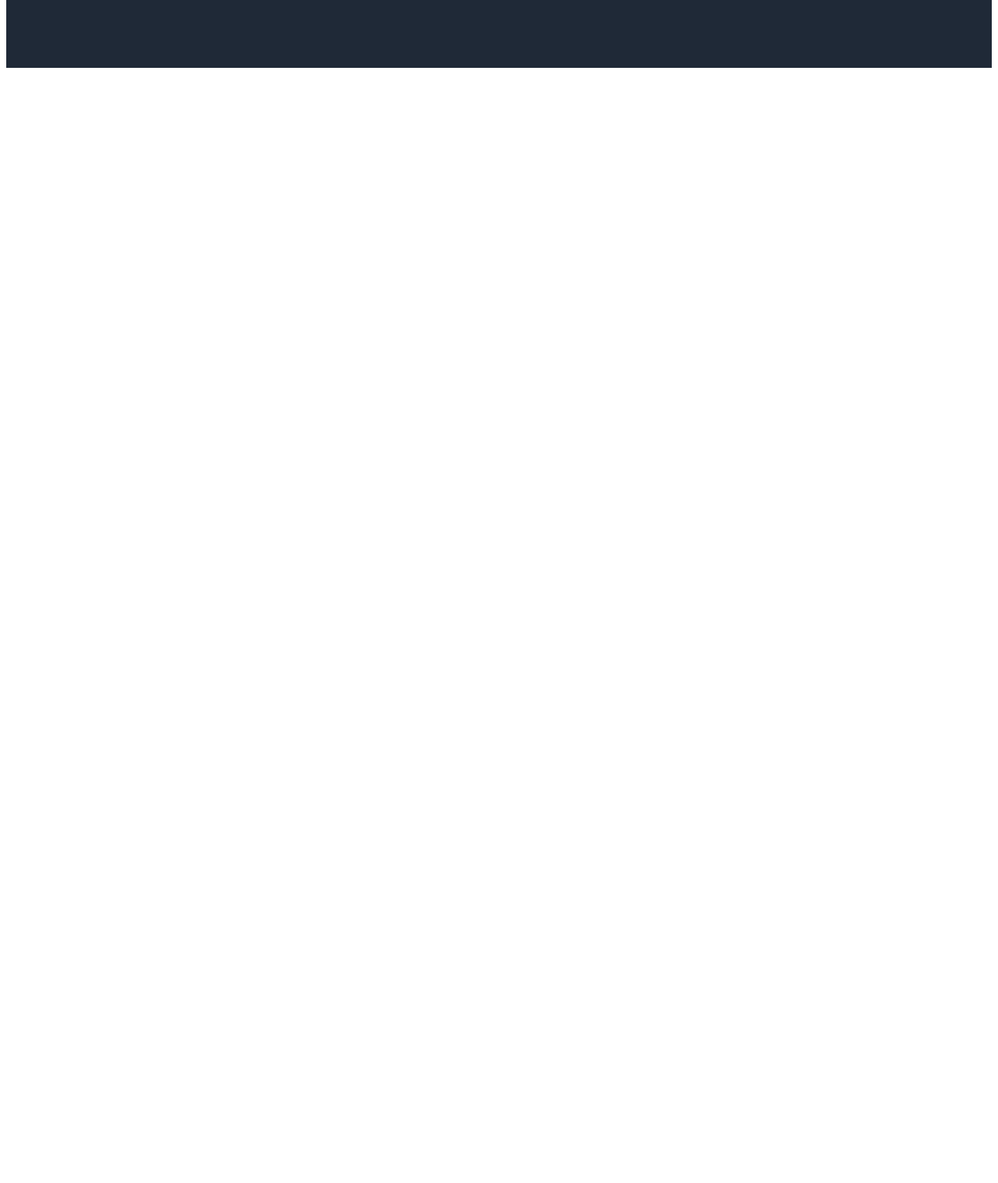
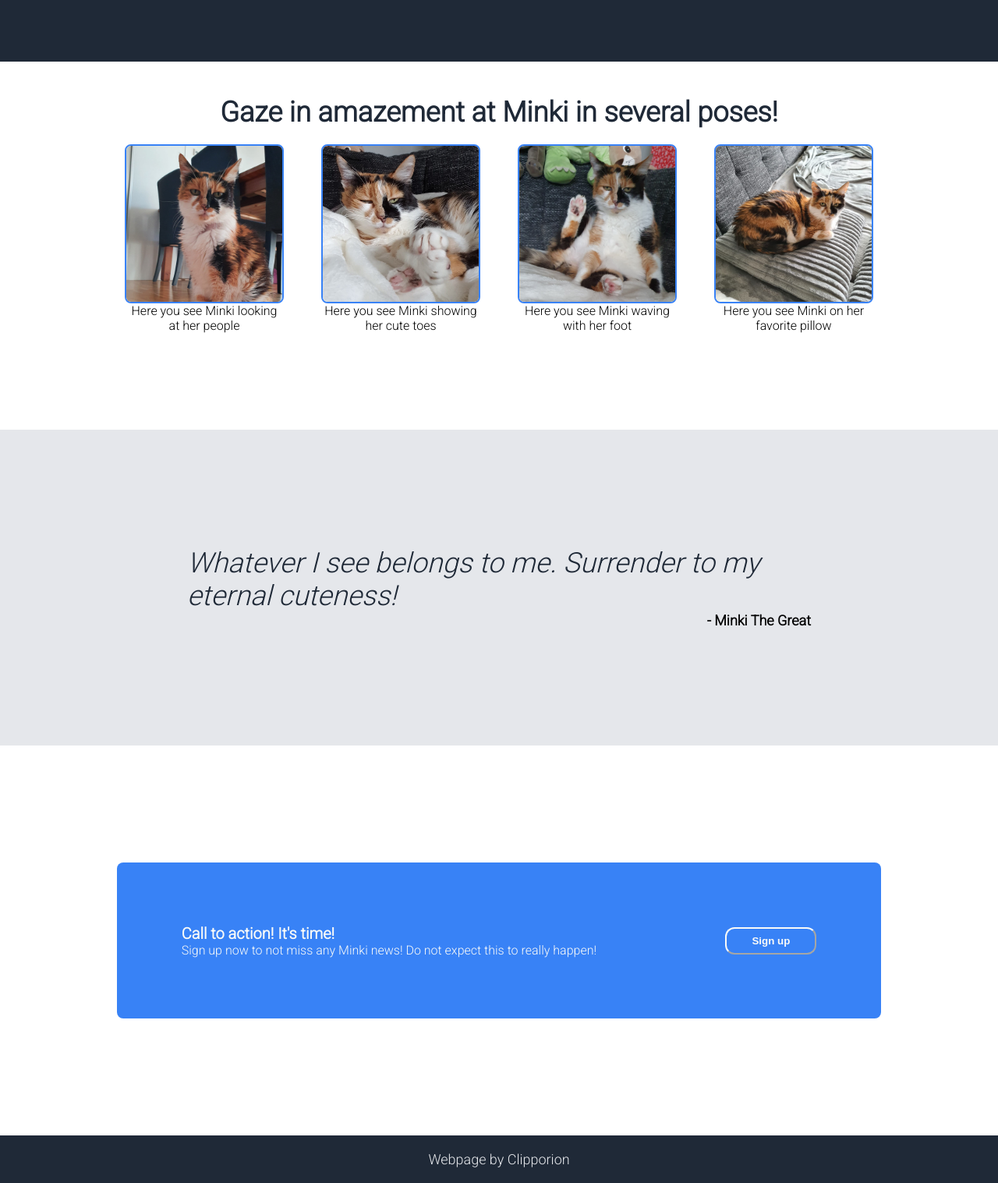
Before and after one commit to Clipporion/landing-page, a plain HTML site: page index.html in a window 1280 px wide. Shown: the part 540-2057 px from the top of the page at 78% size. Before the commit the page ends 800 px from the top, so only its background shows below. Drawn offline with Linux system fonts and the light colour scheme.

Commit message:
Finish landing page according to model
I added the rest of the landing page sections according to the model
landing page on "The Odin Project".
Instead of empty boxes I used pictures of my own cat Minki.

For aligning all the elements I used flexbox containers.

```diff
--- a/index.html
+++ b/index.html
@@ -38,5 +38,53 @@
             </div>
         </div>
     </div>
+    <div class="pictures">
+        <div class="infoheader">
+            <p>Gaze in amazement at Minki in several poses!</p>
+        </div>
+        <div class="small">
+            <div class="imagesmall">
+                <img src="images/minkiemperor.jpeg" alt="Here you see Minki looking at her people">
+                <p>Here you see Minki looking at her people</p>
+            </div>
+            <div class="imagesmall">
+                <img src="images/minkifeet.jpeg" alt="Here you see Minki showing her cute toes">
+                <p>Here you see Minki showing her cute toes</p>
+            </div>
+            <div class="imagesmall">
+                <img src="images/minkihi.jpeg" alt="Here you see Minki waving with her foot">
+                <p>Here you see Minki waving with her foot</p>
+            </div>
+            <div class="imagesmall">
+                <img src="images/minkipillow.jpeg" alt="Here you see Minki on her favorite pillow">
+                <p>Here you see Minki on her favorite pillow</p>
+            </div>
+            </div>
+        </div>
+    </div>
+    <div class="quotes">
+        <div class="quote">
+            <div class="line">
+                <p>Whatever I see belongs to me. Surrender to my eternal cuteness!</p>
+            </div>
+            <div class="originator">
+                <p>- Minki The Great</p>
+            </div>
+        </div>
+    </div>
+    <div class="calltoaction">
+        <div class="container">
+            <div class="call">
+                <h1>Call to action! It's time!</h1>
+                <p>Sign up now to not miss any Minki news! Do not expect this to really happen!</p>
+            </div>
+            <div class="actionbutton">
+                <button type="button">Sign up</button>
+            </div>
+        </div>
+    </div>
+    <div class="footer">
+        <a href="https://github.com/Clipporion">Webpage by Clipporion</a>
+    </div>
 </body>
 </html>
--- a/style.css
+++ b/style.css
@@ -1,10 +1,11 @@
-@import url('https://fonts.googleapis.com/css2?family=Roboto:wght@700&display=swap');
+@import url('https://fonts.googleapis.com/css2?family=Roboto:wght@300&display=swap');
 
 body {
     font-family: Roboto, sans-serif;
+    margin: 0;
 }
 
-.header {
+.header, .footer {
     display: flex;
     flex-direction:column;
     background-color: #1F2937;
@@ -47,6 +48,7 @@ a, .herosubtext {
     gap: 16px;
     align-items: center;
     padding: 100px 0px;
+    justify-content: center;
 }
 
 .maintext {
@@ -54,8 +56,6 @@ a, .herosubtext {
     display: flex;
     flex-direction: column;
     gap: 8px;
-    margin-left: 100px;
-    margin-right: auto;
 }
 
 .heroheader {
@@ -72,8 +72,106 @@ button {
     font-weight: 900;
 }
 
-img {
+.image img{
     height: auto;
     width: 500px;
-    margin-right: 100px;
+    border-radius: 8px;
 }
+.pictures {
+    display: flex;
+    flex-direction: column;
+    align-items: center;
+    padding: 24px;
+    margin-bottom:100px;
+}
+
+.infoheader {
+    font-size: 36px;
+    font-weight: 900;
+    color: #1F2937;
+    padding: 20px;
+}
+
+.small {
+    display: flex;
+    gap: 48px;
+    justify-content: center;
+}
+
+.imagesmall {
+    display: flex;
+    flex-direction: column;
+    width: 204px;
+    flex: 0 0 auto;
+    justify-content: center;
+    align-items: center;
+    text-align: center;
+}
+
+.imagesmall img {
+    width: 200px;
+    height: 200px;
+    border: 2px solid #3882F6;
+    border-radius: 8px;
+}
+
+.quotes {
+    display: flex;
+    flex-direction: column;
+    background-color: #E5E7EB;
+    padding: 150px;
+    align-items: center;
+}
+
+.quote {
+    display: flex;
+    flex-direction: column;
+    max-width:800px;
+}
+
+.line {
+    font-size: 36px;
+    font-style: italic;
+    color: #1F2937
+}
+
+.originator {
+    font-size: 18px;
+    font-weight: 900;
+    color: black;
+    align-self: flex-end;
+}
+
+.calltoaction {
+    display: flex;
+    justify-content: center;
+    align-items: center;
+    padding: 150px;
+}
+
+.container {
+    display: flex;
+    justify-content: space-around;
+    width: 1300px;
+    height: 200px;
+    align-items: center;
+    background-color: #3882F6;
+    border-radius: 8px;
+    color: #F9FAF8;
+}
+
+h1 {
+    margin: 0;
+    padding: 0;
+    font-size: 20px;
+    font-weight: 900;
+}
+
+.container button {
+    border-color: #F9FAF8;
+}
+
+.footer {
+    align-items: center;
+    justify-content: center;
+}
```
Also changed, not shown: images/minkiemperor.jpeg (added), images/minkifeet.jpeg (added), images/minkihi.jpeg (added), images/minkipillow.jpeg (added).
